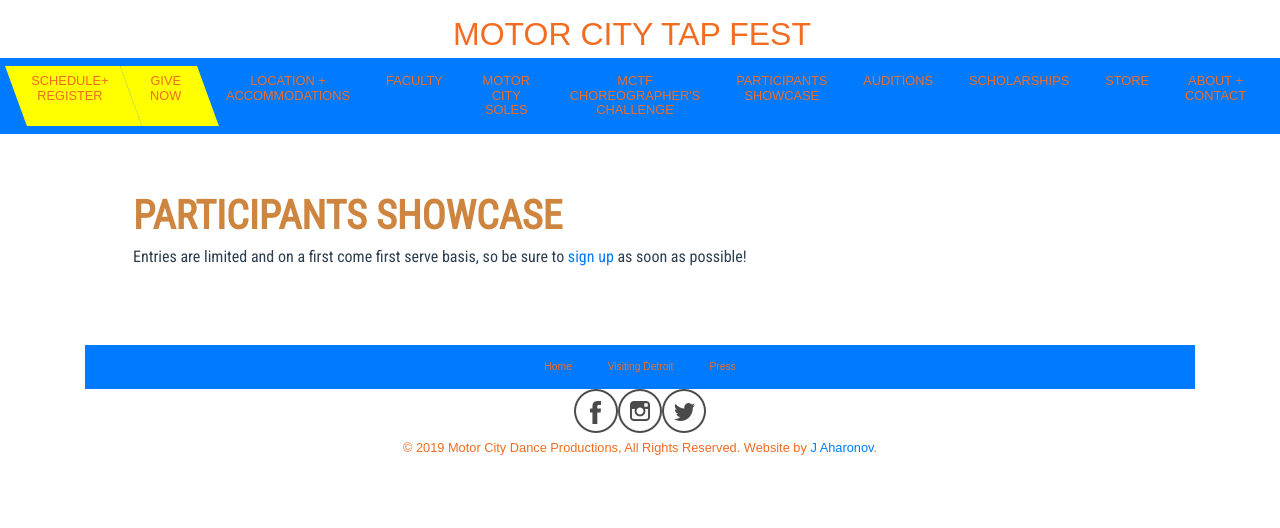
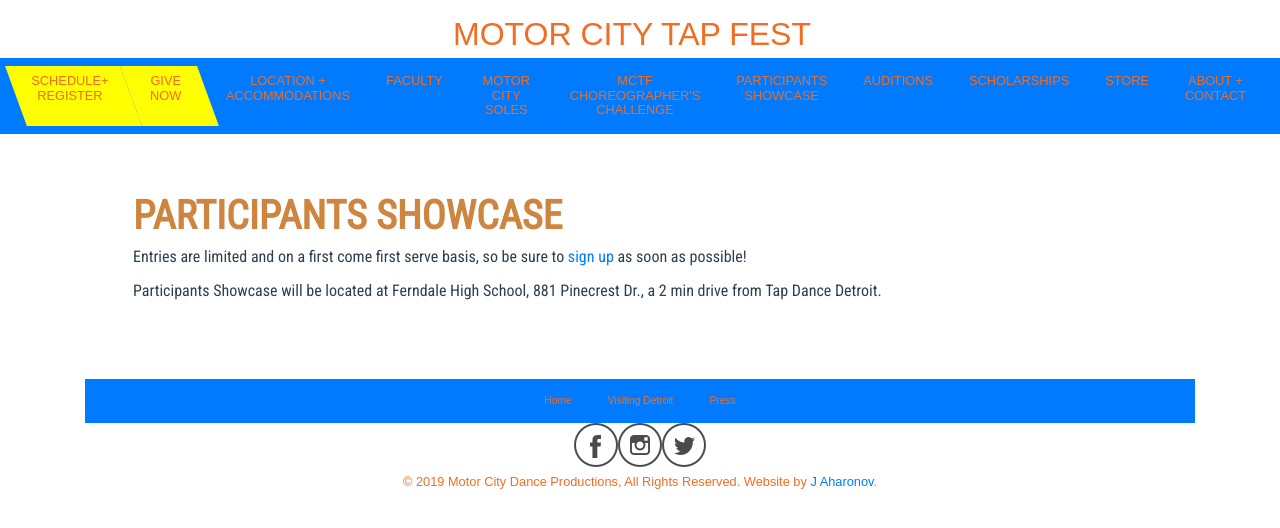
Before and after one commit to jaharonov/new-motor-city-tap-fest, a Vue app: page /#/partshowcase in a window 1280 px wide. Shown: the top 528 px of the page. Built offline with nearby package versions, Linux system fonts and the light colour scheme; a web font is replaced by a local one.

Commit message:
added location

```diff
--- a/src/components/ChorChal.vue
+++ b/src/components/ChorChal.vue
@@ -13,7 +13,11 @@
               <li>•	Each entry must have a minimum of 5 dancers.</li>
           </ul>
       </b-row>
-      <b-row class="pt-4">
+       <b-row class="pt-4 text-justify">
+
+          <p>Participants Showcase will be located at Ferndale High School, 881 Pinecrest Dr., a 2 min drive from Tap Dance Detroit.</p>
+       </b-row>
+      <b-row class="pt-4 text-justify">
           <h2>Registration</h2><br/>
           <p>The preliminary qualifying round deadline for the MCTF Choreographer's Challenge is May 31st. Please wait until you are notified that you are accepted before paying the registration fee.</p>
       </b-row>
--- a/src/components/Partshowcase.vue
+++ b/src/components/Partshowcase.vue
@@ -7,6 +7,9 @@
       <b-row class="mx-auto">
         <p>Entries are limited and on a first come first serve basis, so be sure to <a href="https://motor-city-tap-fest.myshopify.com/products/participants-showcase-registration" class="buttons" variant="success" target="_blank">sign up</a> as soon as possible!</p>
       </b-row>
+       <b-row class="mx-auto">
+          <p>Participants Showcase will be located at Ferndale High School, 881 Pinecrest Dr., a 2 min drive from Tap Dance Detroit.</p>
+       </b-row>
 </div>
 
   </div>
```
